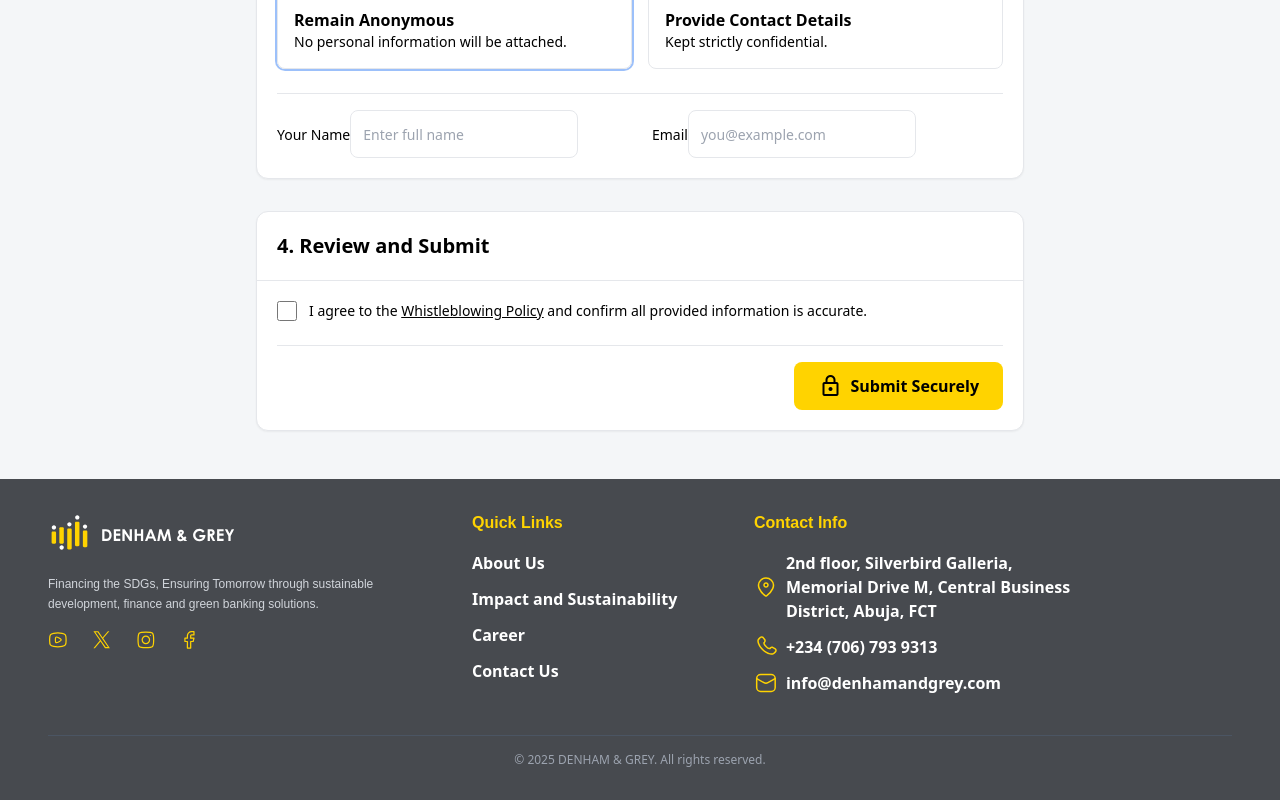
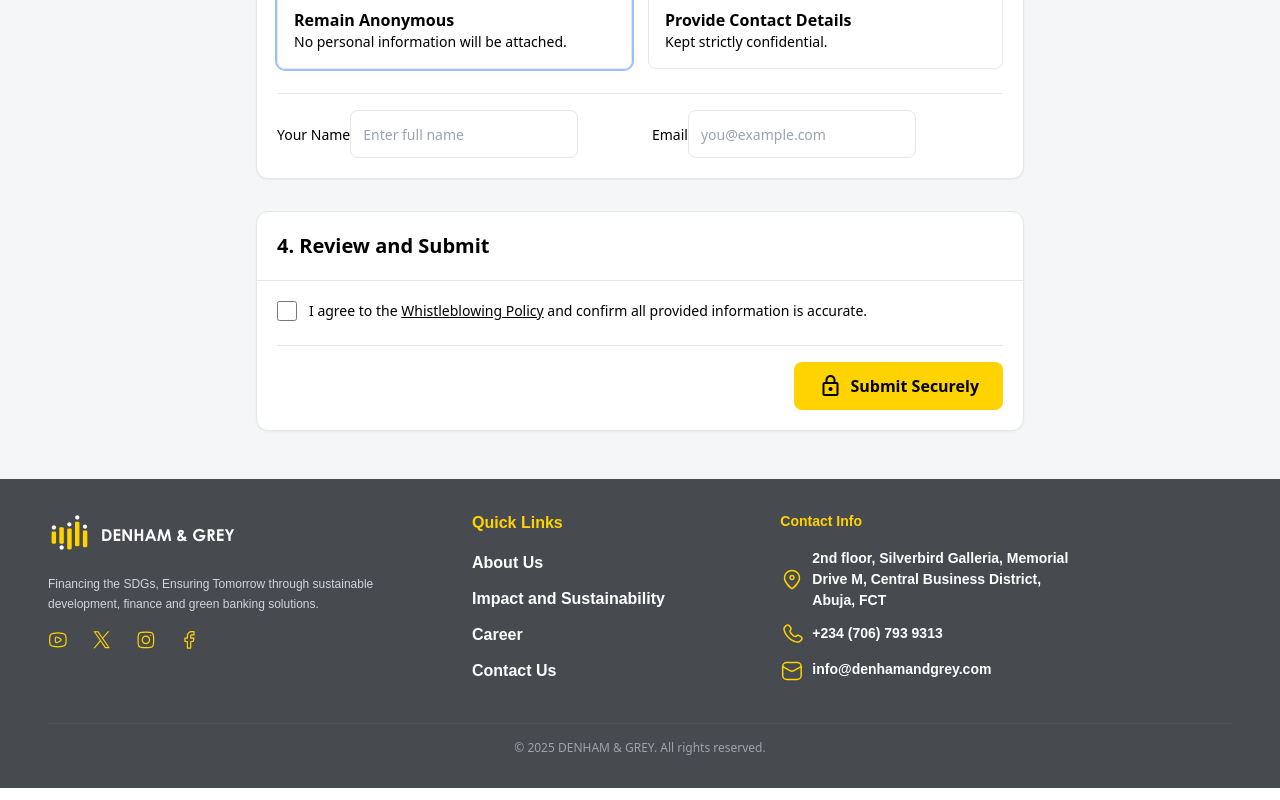
Before and after one commit to TeeXee19/denhamandgray, a Nuxt app: page /whistleblowing in a window 1280 px wide. Shown: the part 1547-2347 px from the top of the page. Built offline with nearby package versions, Linux system fonts and the light colour scheme; a web font is replaced by a local one.

Commit message:
working on the whistleblowing and landing page

```diff
--- a/components/Footer.vue
+++ b/components/Footer.vue
@@ -8,7 +8,7 @@
           <NuxtLink to="/" class="flex justify-center lg:justify-start">
             <img src="/assets/images/logo2.svg" class="h-12" alt="Denham & Grey Logo" />
           </NuxtLink>
-          <p class="text-xs text-gray-300 font-gt leading-relaxed">
+          <p class="text-xs text-gray-300 font-gt leading-relaxed text-[16px]">
             Financing the SDGs, Ensuring Tomorrow through sustainable development,
             finance and green banking solutions.
           </p>
@@ -29,10 +29,10 @@
         </div>
 
         <!-- Right Side: Links + Contact Info -->
-        <div class="flex flex-col sm:flex-row gap-12 lg:gap-20 text-center sm:text-left justify-start items-end w-[30%]">
+        <div class="flex flex-col sm:flex-row gap-12 lg:gap-20 text-center sm:text-left justify-start items-end w-[30%] font-gt">
           <!-- Quick Links -->
           <div>
-            <p class="font-gt font-bold text-primary-theme mb-4">Quick Links</p>
+            <p class=" font-bold text-primary-theme mb-4">Quick Links</p>
             <ul class="space-y-3 text-base font-bold">
               <li><NuxtLink to="/about" class="hover:text-primary-theme transition">About Us</NuxtLink></li>
               <li><NuxtLink to="/impact-and-sustainability" class="hover:text-primary-theme transition">Impact and Sustainability</NuxtLink></li>
@@ -42,11 +42,11 @@
           </div>
         </div>
 
-          <div class="flex flex-col sm:flex-row gap-12 lg:gap-20 text-center sm:text-left justify-end items-end">
+          <div class="flex flex-col sm:flex-row gap-12 lg:gap-20 text-center sm:text-left justify-end items-end font-gt">
           <!-- Quick Links -->
           <div>
-            <p class="font-gt font-bold text-primary-theme mb-4">Contact Info</p>
-            <ul class="space-y-3 text-base font-bold">
+            <p class=" font-bold text-primary-theme mb-4 text-[14px]">Contact Info</p>
+            <ul class="space-y-3 text-[14px] font-bold">
               <li class="flex gap-2 h-fit">
                <img src="/assets/images/location.svg" />
                 <NuxtLink to="https://maps.app.goo.gl/Zuk77meWv4vrnadh8" target="_blank" rel="noopener noreferrer" class="hover:text-primary-theme transition w-[60%]">
--- a/pages/index.vue
+++ b/pages/index.vue
@@ -49,7 +49,7 @@
             <br/>
             We strive to leverage various management and ownership structures, originating lending rounds, implementing structured partnerships, aligning stakeholder needs and technical risks and providing comprehensive solutions.
          </p>
-        <button class="bg-white border border-[#EBEBEB] rounded-lg px-8 py-2 text-black h-fit flex gap-4 font-gt items-center">
+        <button class="bg-white border border-[#EBEBEB] rounded-lg px-8 py-2 text-black h-fit flex gap-4 font-gt items-center font-bold">
             LEARN MORE ABOUT US
             <svg width="20" height="21" viewBox="0 0 20 21" fill="none" xmlns="http://www.w3.org/2000/svg">
                 <path d="M2.83679 17.4948L17.8368 10.8282C17.9842 10.7628 18.1094 10.656 18.1973 10.5208C18.2852 10.3856 18.332 10.2278 18.332 10.0665C18.332 9.90525 18.2852 9.74746 18.1973 9.61226C18.1094 9.47706 17.9842 9.37028 17.8368 9.30485L2.83679 2.63818C2.69406 2.57477 2.53637 2.55274 2.38172 2.57462C2.22708 2.5965 2.08169 2.6614 1.96214 2.76192C1.8426 2.86244 1.75371 2.99453 1.70562 3.14312C1.65752 3.29172 1.65215 3.45085 1.69013 3.60235L3.09763 9.23318H10.8318C11.0528 9.23318 11.2648 9.32098 11.421 9.47726C11.5773 9.63354 11.6651 9.8455 11.6651 10.0665C11.6651 10.2875 11.5773 10.4995 11.421 10.6558C11.2648 10.8121 11.0528 10.8998 10.8318 10.8998H3.09763L1.69013 16.5315C1.65235 16.683 1.65787 16.842 1.70605 16.9904C1.75423 17.1389 1.84314 17.2708 1.96265 17.3712C2.08216 17.4716 2.22746 17.5365 2.38201 17.5583C2.53655 17.5802 2.69413 17.5582 2.83679 17.4948Z" fill="#474A4F"/>
@@ -130,17 +130,16 @@
 </section>
 <section class="h-[50%] bg-clip-border bg-no-repeat m-auto md:px-25%] md:py-[5%] flex flex-col items-center justify-center">
     <div class="flex flex-col p-[3%] bg-[url('/assets/images/non-fin.png')] bg-no-repeat bg-cover h-[700px] w-[90%] items-start justify-end mx-[20%] text-white rounded-[30px] space-y-6 font-gt">
-        <h2 class="font-semibold text-[24px] lg:text-[58px] font-gt text-white w-[40%] leading-[70px] tracking-wide">Our Non-Financial Offering</h2>
-        <p class="text-[24px] w-[40%] leading-[30px] font-bold text-[#EBEBEB]">Comprehensive support beyond financing to ensure project success.</p>
+        <h2 class="font-semibold text-[24px] lg:text-[58px] font-gt text-white xl:w-[60%] leading-[70px] tracking-wide">Our Non-Financial Offering</h2>
+        <p class="text-[24px] w-[80%] xl:w-[55%] leading-[30px] font-bold text-[#EBEBEB]">Comprehensive support beyond financing to ensure project success.</p>
     </div>
     <div class="flex flex-row  space-y-4 rounded-md md:bg-white px-[2%] py-[2%] md:w-[80%] items-center justify-center mt-[-50px] md:mt-0">
         <div class=" space-y-6 items-center">
             <h2 class="font-bold text-[24px] lg:text-[40px] 2xl:text-[40px] font-gt w-[70%]">Technical Assistance &amp; Capacity Building</h2>
 
         </div>
-    <article class="font-gt text-[#7B7B7B] font-bold text-[16px] lg:text-[20px] space-y-6 w-[60%] leading-[30px] ">
+    <article class="font-gt text-[#7B7B7B] font-bold text-[16px] lg:text-[16px] space-y-6 w-[60%] leading-[25px] ">
         Denham &amp; Grey offers comprehensive technical assistance and capacity-building services to empower partners with the knowledge, skills, and resources for sustainable development. We help impact partners build their capacity to manage their own risks, improve efficiency, and achieve long-term impact.
-        <br/>
         <br/>
          Our support includes developing the technical and financial capacity to structure sustainable financing aligned with the SDGs. Our technical assistance includes structuring green transactions and developing financial and non-financial offerings to promote financial inclusion and optimise impact on the SDGs.
     </article>
@@ -156,17 +155,17 @@
 
                 <div class="space-y-3">
                     <div class="flex flex-col md:flex-row gap-3">
-                        <input type="text" id="name" v-model="name" class="bg-white border border-white text-black lg:text-[14px] block w-full p-2 lg:p-2.5 rounded-lg " placeholder="Name" required>
-                        <input type="tel" id="tel" v-model="lastname" class="bg-white border border-white text-black lg:text-[14px] block w-full p-2 lg:p-2.5 rounded-lg " placeholder="Phone Number" required>
+                        <input type="text" id="name" v-model="name" class="bg-white border border-white !text-black lg:text-[14px] block w-full p-2 lg:p-2.5 rounded-lg " placeholder="Name" required>
+                        <input type="tel" id="tel" v-model="lastname" class="bg-white border border-white !text-black lg:text-[14px] block w-full p-2 lg:p-2.5 rounded-lg " placeholder="Phone Number" required>
                     </div>
                     <div>
-                        <input type="email" id="email" v-model="lastname" class="bg-white border border-white text-black lg:text-[14px] block w-full p-2 lg:p-2.5 rounded-lg " placeholder="Email" required>
+                        <input type="email" id="email" v-model="lastname" class="bg-white border border-white !text-black lg:text-[14px] block w-full p-2 lg:p-2.5 rounded-lg " placeholder="Email" required>
                     </div>
                     <div>
-                        <textarea id="message" v-model="message" rows="4" class="block p-2 lg:p-2.5 w-full lg:text-[14px] text-black bg-white border border-white rounded-lg " placeholder="Tell us what you want"></textarea>
+                        <textarea id="message" v-model="message" rows="4" class="block p-2 lg:p-2.5 w-full lg:text-[14px] !text-black bg-white border border-white rounded-lg " placeholder="Tell us what you want"></textarea>
                     </div>
                 </div>
-                        <button class="bg-primary-theme text-black py-3 px-14 rounded-xl font-bold w-full">
+                        <button class="bg-primary-theme !text-black py-3 px-14 rounded-xl font-bold w-full">
                             PARTNER WITH US
                         </button>
             </form>
```
